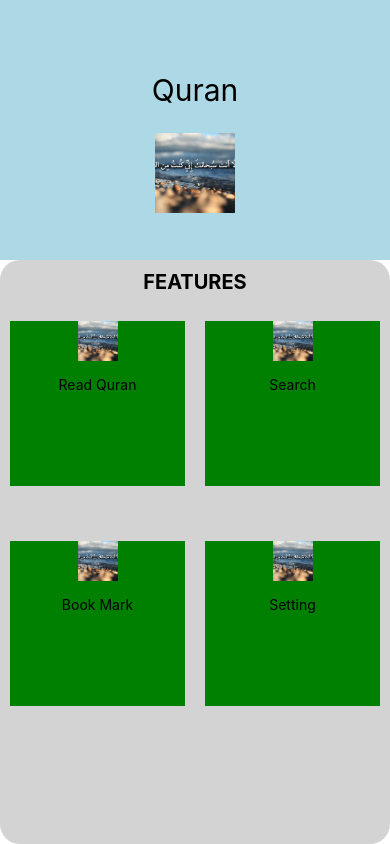
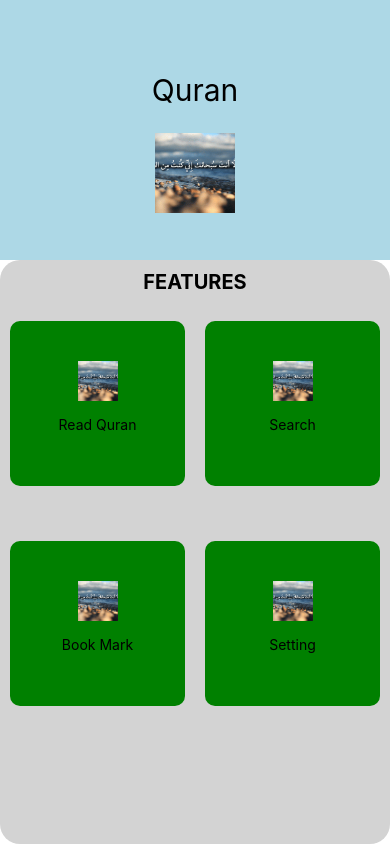
Before and after one commit to Asfand-yarkhan/First-Project, a React Native app: screen / in a window 390 px wide. Built offline with nearby package versions, Linux system fonts and the light colour scheme.

Commit message:
firstProject

```diff
--- a/App.js
+++ b/App.js
@@ -65,8 +65,8 @@ const styles = StyleSheet.create({
   button: {
     alignItems: 'center',
     backgroundColor: 'green',
-    // padding: 40,
-    // borderRadius: 10,
+    padding: 40,
+    borderRadius: 10,
     width: '45%',
     height: '75%',
   },
```
